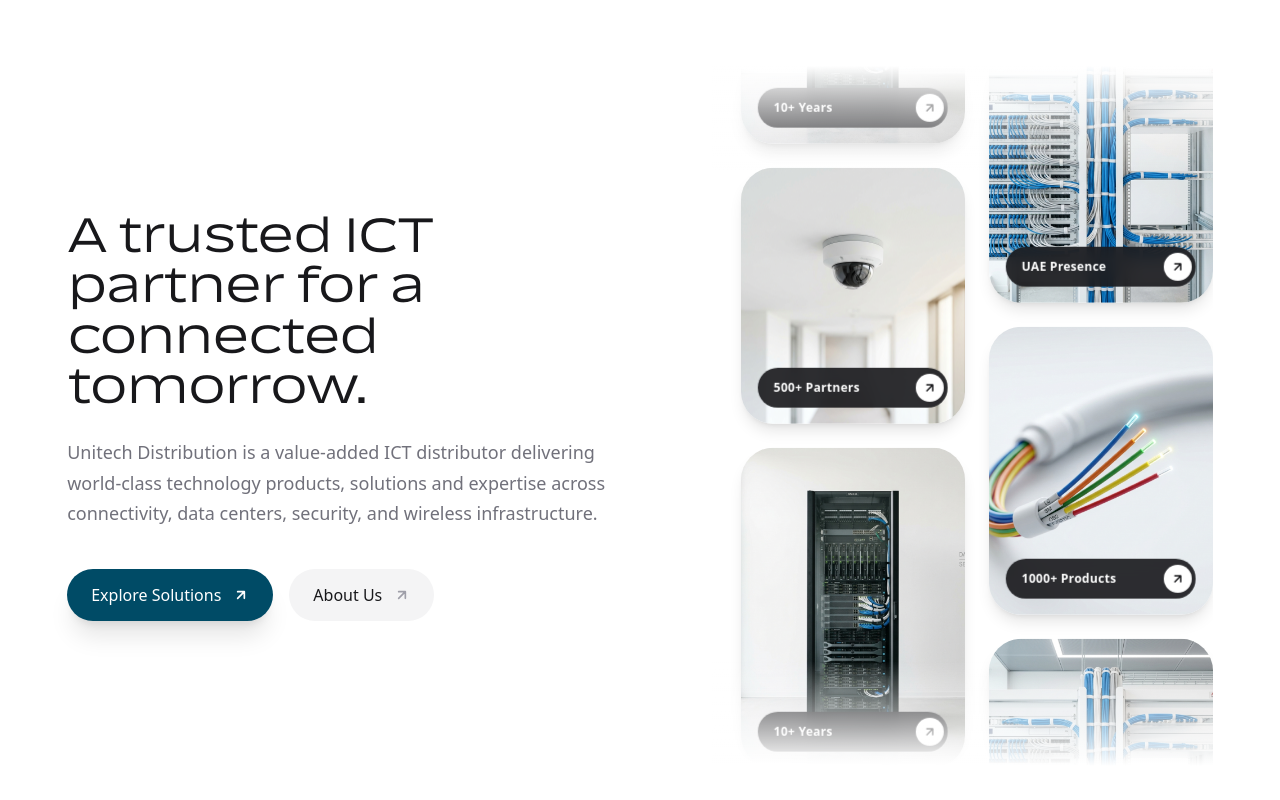
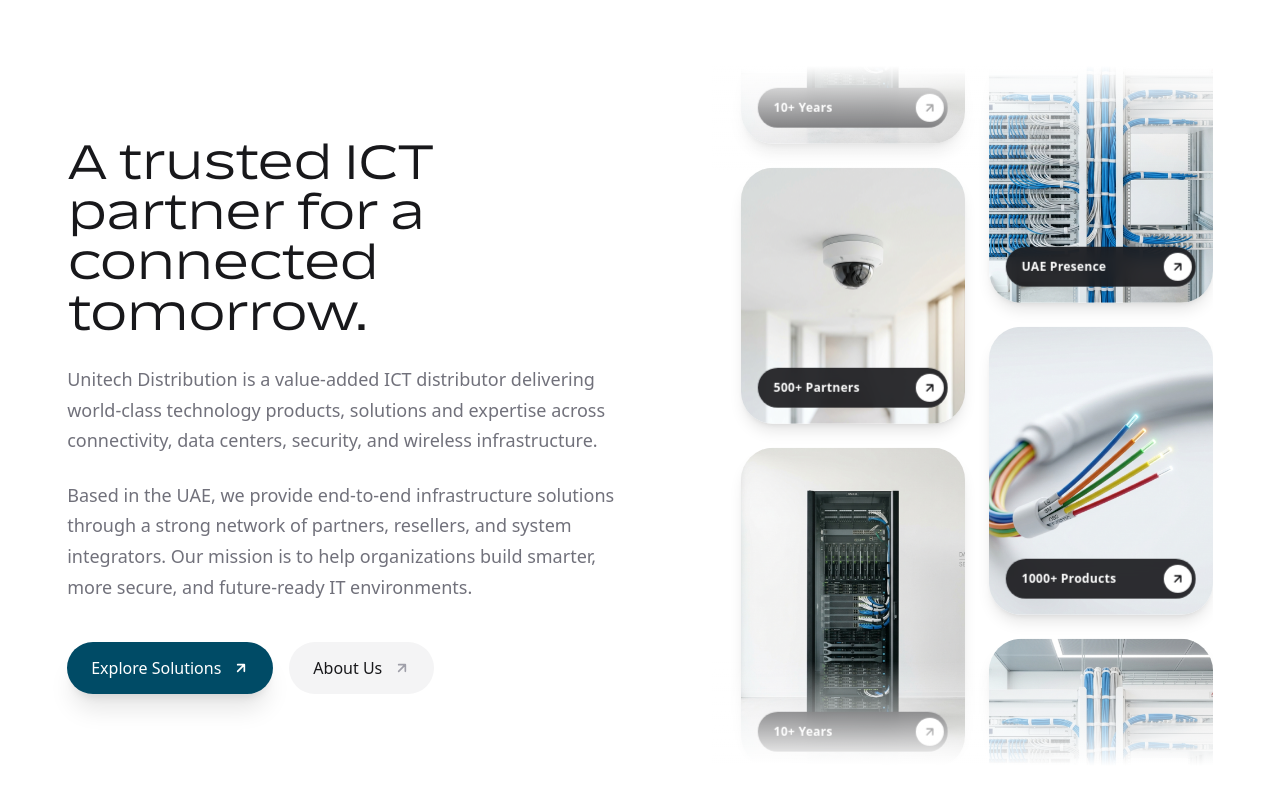
Before and after one commit to zironpro/unitech, a Next.js app: page / in a window 1280 px wide. Shown: the part 974-1774 px from the top of the page. Built offline with nearby package versions, Linux system fonts and the light colour scheme.

Commit message:
feat: add WhoWeAre section component to home view

```diff
--- a/src/feature/home-view/secctions/who-we-are.tsx
+++ b/src/feature/home-view/secctions/who-we-are.tsx
@@ -22,11 +22,16 @@
               A trusted ICT partner for a connected tomorrow.
             </h2>
 
-            <p className="text-base md:text-lg text-zinc-500 font-medium mb-10 leading-relaxed w-full">
-              Unitech Distribution is a value-added ICT distributor delivering
-              world-class technology products, solutions and expertise across
-              connectivity, data centers, security, and wireless infrastructure.
-            </p>
+            <div className="flex flex-col gap-6 text-base md:text-lg text-zinc-500 font-medium mb-10 leading-relaxed w-full">
+              <p>
+                Unitech Distribution is a value-added ICT distributor delivering
+                world-class technology products, solutions and expertise across
+                connectivity, data centers, security, and wireless infrastructure.
+              </p>
+              <p>
+                Based in the UAE, we provide end-to-end infrastructure solutions through a strong network of partners, resellers, and system integrators. Our mission is to help organizations build smarter, more secure, and future-ready IT environments.
+              </p>
+            </div>
 
             <div className="flex flex-wrap gap-4 items-center">
               <button className="bg-deep-navy text-white px-6 py-3.5 rounded-full font-bold hover:bg-dark-blue transition-colors flex items-center justify-center gap-3 text-sm shadow-xl">
```
